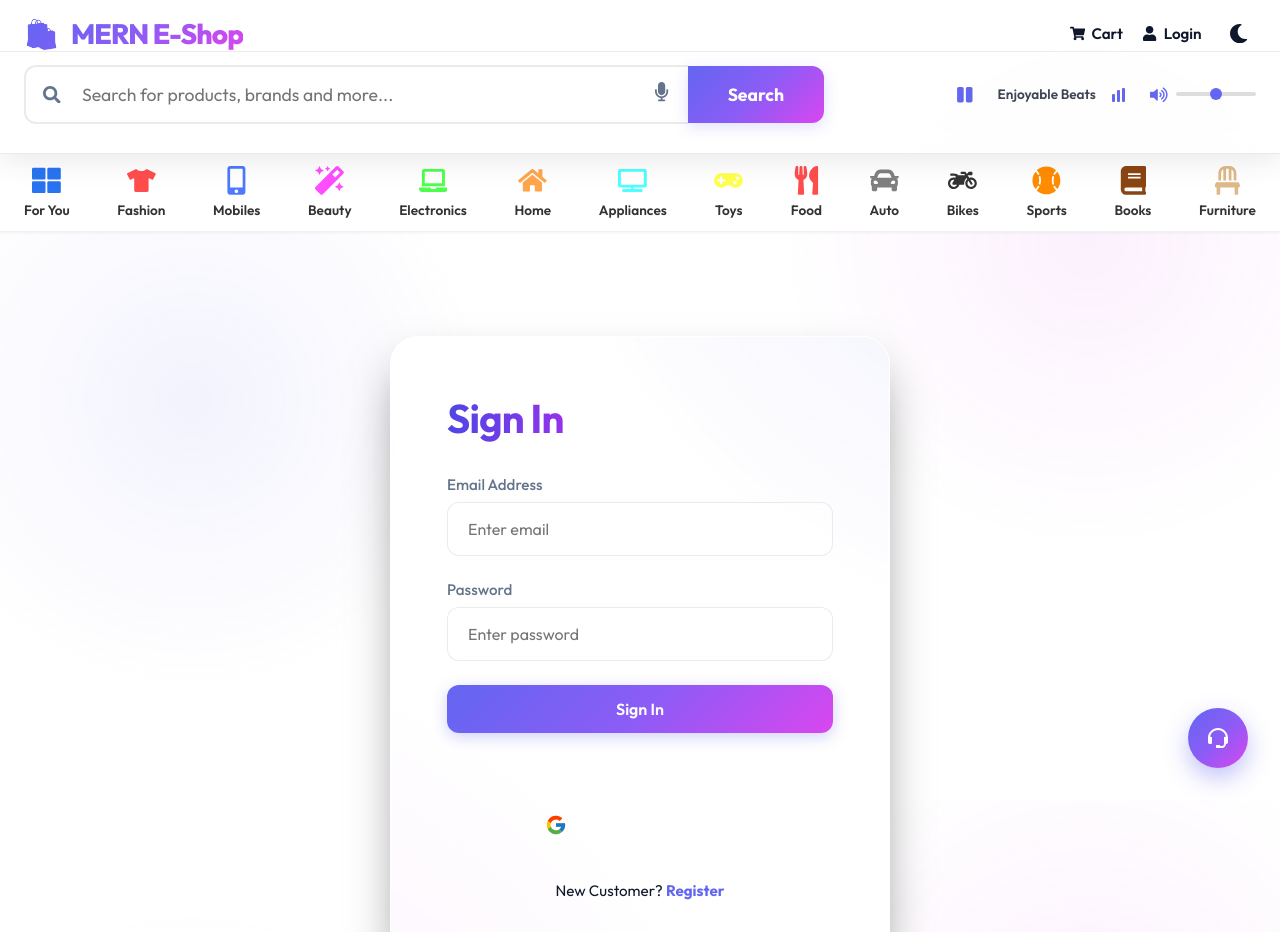
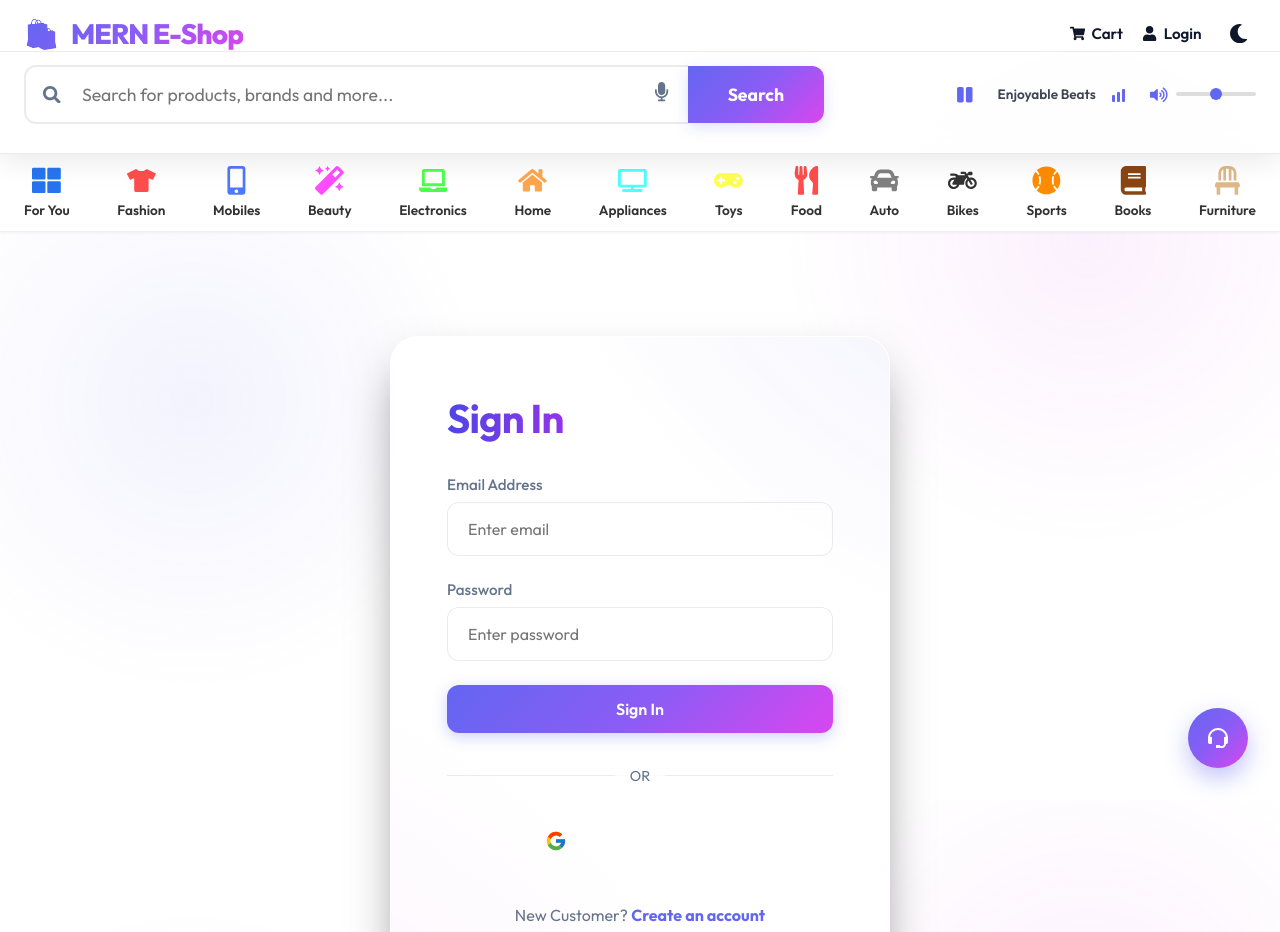
Before and after one commit to 1nt24is020akash-del/e-commerce, a React (Vite) app in the folder frontend/: page /login in a window 1280 px wide. Shown: the top 932 px of the page. Built offline with nearby package versions, Linux system fonts and the light colour scheme; no server answers.

Commit message:
Fix: LoginPage blank screen issue and improve UI robustness

```diff
--- a/frontend/src/pages/LoginPage.jsx
+++ b/frontend/src/pages/LoginPage.jsx
@@ -1,14 +1,14 @@
-import React, { useState, useEffect } from 'react';
+import React, { useState, useEffect, useCallback } from 'react';
 import { Link, useLocation, useNavigate } from 'react-router-dom';
 import { useDispatch, useSelector } from 'react-redux';
 import { useLoginMutation } from '../slices/usersApiSlice';
 import { setCredentials } from '../slices/authSlice';
 import OAuth from '../components/OAuth';
+import { toast } from 'react-hot-toast';
 
 const LoginPage = () => {
   const [email, setEmail] = useState('');
   const [password, setPassword] = useState('');
-
   const [strength, setStrength] = useState(0);
 
   const dispatch = useDispatch();
@@ -28,14 +28,14 @@ const LoginPage = () => {
     }
   }, [userInfo, redirect, navigate]);
 
-  const calculateStrength = (pass) => {
+  const calculateStrength = useCallback((pass) => {
     let s = 0;
     if (pass.length > 5) s++;
     if (pass.length > 8) s++;
     if (/[A-Z]/.test(pass) && /[0-9]/.test(pass)) s++;
     if (/[^A-Za-z0-9]/.test(pass)) s++;
     setStrength(s);
-  };
+  }, []);
 
   const onPasswordChange = (e) => {
     const val = e.target.value;
@@ -48,9 +48,10 @@ const LoginPage = () => {
     try {
       const res = await login({ email, password }).unwrap();
       dispatch(setCredentials({ ...res }));
+      toast.success('Logged in successfully');
       navigate(redirect);
     } catch (err) {
-      console.error(err?.data?.message || err.error);
+      toast.error(err?.data?.message || err.error || 'Failed to login');
     }
   };
 
@@ -71,34 +72,43 @@ const LoginPage = () => {
 
   return (
     <div className="form-container">
-      <h1 className="gradient-text" style={{marginBottom: '2rem', fontSize: '2.5rem'}}>Sign In</h1>
-      {error && <div className="alert alert-danger">{error?.data?.message || error.error}</div>}
+      <h1 className="gradient-text" style={{ marginBottom: '2rem', fontSize: '2.5rem', textAlign: 'center' }}>Sign In</h1>
+
+      {error && (
+        <div className="alert alert-danger" style={{ marginBottom: '2rem' }}>
+          {error?.data?.message || error.error || 'An error occurred'}
+        </div>
+      )}
 
       <form onSubmit={submitHandler}>
         <div className="form-group">
-          <label className="form-label">Email Address</label>
+          <label className="form-label" htmlFor="email">Email Address</label>
           <input
+            id="email"
             type="email"
             className="form-control"
             placeholder="Enter email"
             value={email}
             onChange={(e) => setEmail(e.target.value)}
             required
+            autoComplete="email"
           />
         </div>
 
         <div className="form-group">
-          <label className="form-label">Password</label>
+          <label className="form-label" htmlFor="password">Password</label>
           <input
+            id="password"
             type="password"
             className="form-control"
             placeholder="Enter password"
             value={password}
             onChange={onPasswordChange}
             required
+            autoComplete="current-password"
           />
           {password.length > 0 && (
-            <>
+            <div style={{ marginTop: '0.5rem' }}>
               <div className="password-strength-meter">
                 <div className={`strength-segment ${getStrengthClass(0)}`}></div>
                 <div className={`strength-segment ${getStrengthClass(1)}`}></div>
@@ -107,26 +117,31 @@ const LoginPage = () => {
               <span className="password-text" style={{ color: strength <= 1 ? '#ef4444' : strength === 2 ? '#f59e0b' : '#10b981' }}>
                 {getStrengthText()}
               </span>
-            </>
+            </div>
           )}
         </div>
 
-        <button type="submit" className="btn btn-primary btn-block" disabled={isLoading} style={{marginTop: '1.5rem'}}>
+        <button
+          type="submit"
+          className="btn btn-primary btn-block"
+          disabled={isLoading}
+          style={{ marginTop: '1.5rem' }}
+        >
           {isLoading ? 'Signing In...' : 'Sign In'}
         </button>
 
-        <div className="divider" style={{ margin: '1.5rem 0', textAlign: 'center', position: 'relative' }}>
-          <span style={{ background: 'var(--card-bg)', padding: '0 10px', color: 'rgba(255,255,255,0.5)', fontSize: '0.8rem' }}>OR</span>
-          <div style={{ position: 'absolute', top: '50%', left: 0, right: 0, height: '1px', background: 'rgba(255,255,255,0.1)', zIndex: -1 }}></div>
+        <div className="divider" style={{ margin: '2rem 0', textAlign: 'center', position: 'relative' }}>
+          <span style={{ background: 'var(--card-bg)', padding: '0 15px', color: 'var(--text-secondary)', fontSize: '0.9rem', position: 'relative', zIndex: 1 }}>OR</span>
+          <div style={{ position: 'absolute', top: '50%', left: 0, right: 0, height: '1px', background: 'var(--card-border)', zIndex: 0 }}></div>
         </div>
 
         <OAuth />
       </form>
 
-      <div style={{ marginTop: '2rem', textAlign: 'center', fontSize: '0.95rem' }}>
+      <div style={{ marginTop: '2.5rem', textAlign: 'center', fontSize: '1rem', color: 'var(--text-secondary)' }}>
         New Customer?{' '}
-        <Link to={redirect ? `/register?redirect=${redirect}` : '/register'} style={{ color: 'var(--primary-color)', fontWeight: '700' }}>
-          Register
+        <Link to={redirect !== '/' ? `/register?redirect=${redirect}` : '/register'} style={{ color: 'var(--primary-color)', fontWeight: '700', textDecoration: 'none' }}>
+          Create an account
         </Link>
       </div>
     </div>
```
